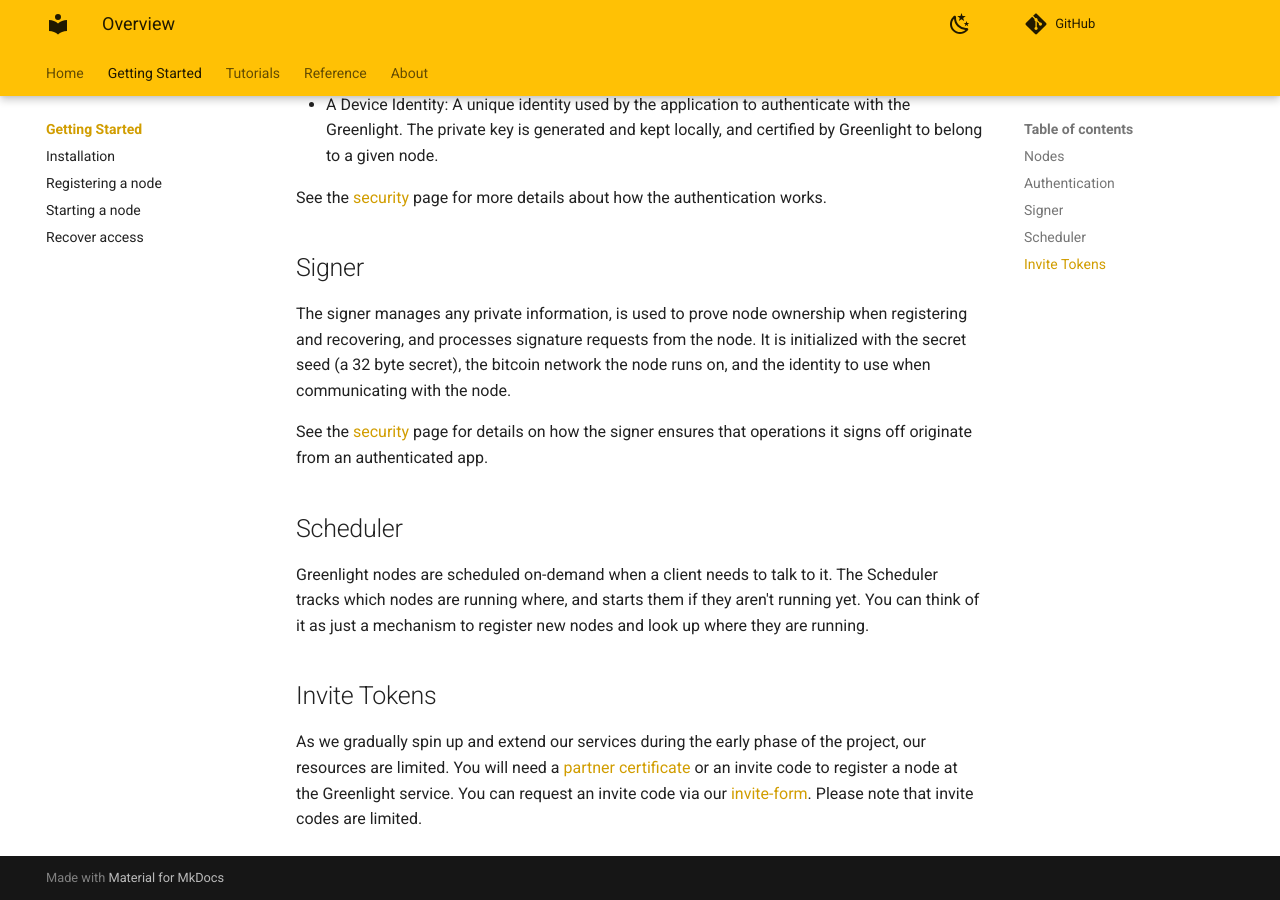
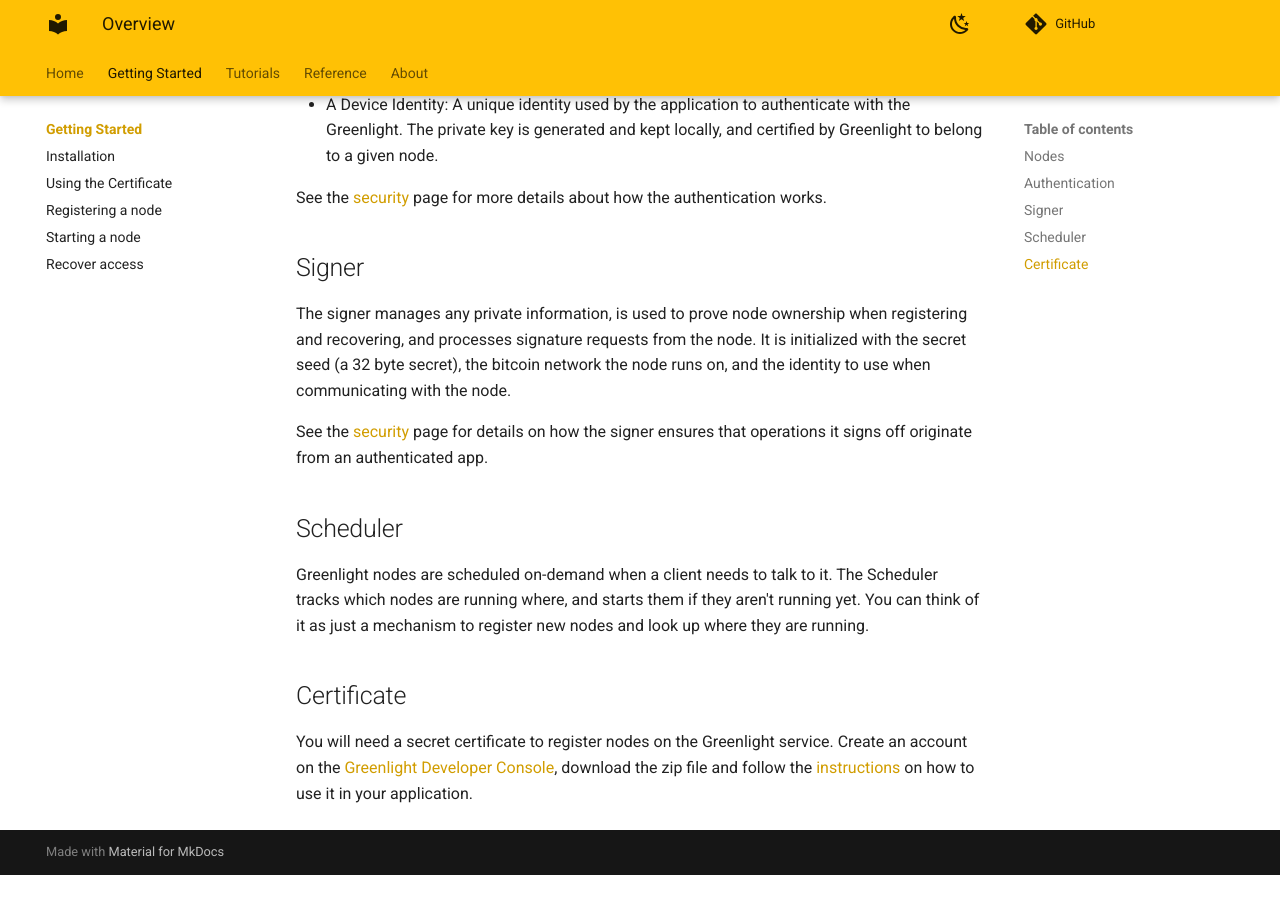
Before and after one commit to Blockstream/greenlight, an MkDocs documentation site: the page built from docs/src/getting-started/index.md, in a window 1280 px wide and 900 px high, scrolled down 665 px. Built offline with MkDocs 1.6.1 and Material for MkDocs 9.7.7, drawn with Linux system fonts in a browser that asks for light colours; comment, search, counter and statistics services are not loaded; after the commit the page ends 1540 px from its top, so only the background shows below that.

Commit message:
- remove all mentions of invite code - introduce instructions to use the certificate under getting started - minor fixes with syntax

```diff
--- a/docs/mkdocs.yml
+++ b/docs/mkdocs.yml
@@ -60,6 +60,7 @@
   - Getting Started:
     - Overview: getting-started/index.md
     - Installation: getting-started/installation.md
+    - Using the Certificate: getting-started/certs.md
     - Registering a node: getting-started/register.md
     - Starting a node: getting-started/schedule.md
     - Recover access: getting-started/recover.md
@@ -71,7 +72,6 @@
     - Overview: reference/index.md
     - Client Libraries: reference/client-libraries.md
     - Security: reference/security.md
-    - reference/partner-certs.md
     - LSP Integration: reference/lsp.md
   - About:
     - About: about/index.md
--- a/docs/src/getting-started/index.md
+++ b/docs/src/getting-started/index.md
@@ -53,18 +53,15 @@
 them if they aren't running yet. You can think of it as just a
 mechanism to register new nodes and look up where they are running.
 
-## Invite Tokens
+## Certificate
 
-As we gradually spin up and extend our services during the early phase
-of the project, our resources are limited. You will need a
-[partner certificate][partner-cert] or an invite code to register a
-node at the Greenlight service. You can request an invite code via our
-[invite-form][invite-tokens]. Please note that invite codes are
-limited.
+You will need a secret certificate to register nodes on the Greenlight
+service. Create an account on the [Greenlight Developer Console][gdc],
+download the zip file and follow the [instructions][cert] on how to use it in your application.
 
 <!-- Chose a language -->
 
 [cln-github]: https://github.com/ElementsProject/lightning
 [sec]: ../reference/security.md
-[partner-cert]: ../reference/partner-certs.md
-[invite-tokens]: https://docs.google.com/forms/d/e/1FAIpQLSf_YaUJt8lKIDwS893Uk2mBiW6BUcoQkvO_g8EFZc9XqQfkqw/viewform
+[cert]: ./certs.md
+[gdc]: https://greenlight.blockstream.com
```
Also changed, not shown: docs/src/getting-started/certs.md (added, +62 -0 lines), docs/src/getting-started/register.md (+2 -11 lines), docs/src/getting-started/schedule.md (+1 -1 lines), docs/src/index.md (+1 -1 lines), docs/src/reference/partner-certs.md (deleted, +0 -88 lines).
